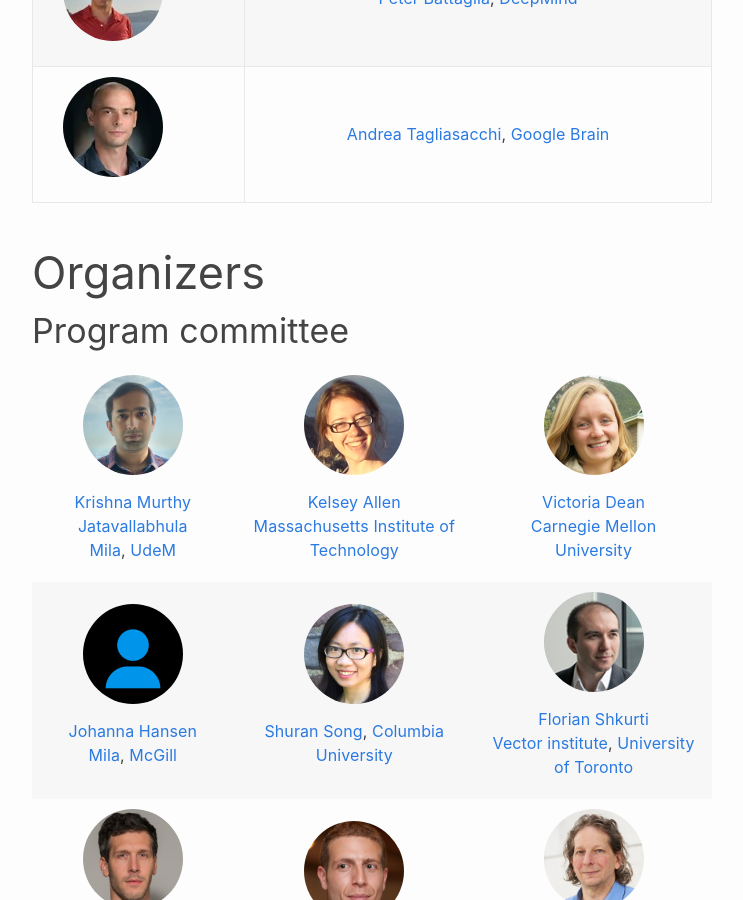
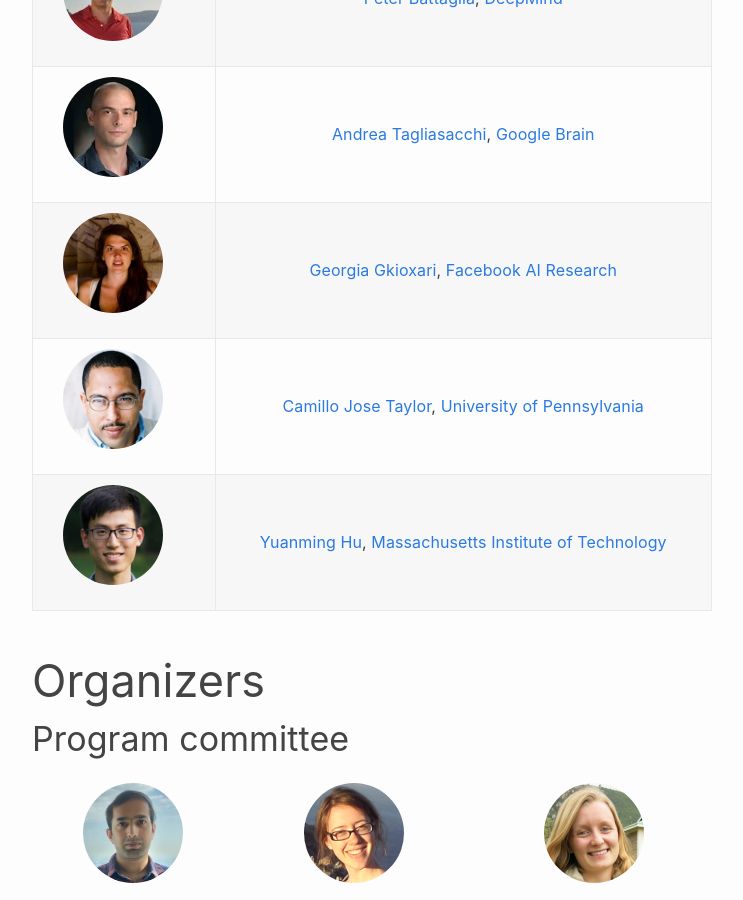
Before and after one commit to montrealrobotics/diffcvgp, a Jekyll site: the page built from index.md, in a window 1280 px wide and 900 px high, scrolled down 1693 px. Shown: the whole window, without its empty margins (268-1011 px from the left). Built offline with Jekyll 4.4.1, drawn with Linux system fonts in a browser that asks for light colours.

Commit message:
Add speakers
Signed-off-by: Krishna Murthy <krrish94@gmail.com>

```diff
--- a/index.md
+++ b/index.md
@@ -28,7 +28,6 @@ The primary focus areas of this workshop are the following:
 ## Confirmed speakers
 
 <table>
-
     <!-- Sanja Fidler -->
     <tr>
         <td>
@@ -44,7 +43,6 @@ The primary focus areas of this workshop are the following:
             </div>
         </td>
     </tr>
-
     <!-- Peter Battaglia -->
     <tr>
         <td>
@@ -60,7 +58,6 @@ The primary focus areas of this workshop are the following:
             </div>
         </td>
     </tr>
-
     <!-- Andrea Tagliasacchi -->
     <tr>
         <td>
@@ -76,8 +73,51 @@ The primary focus areas of this workshop are the following:
             </div>
         </td>
     </tr>
-
-
+    <!-- Georgia Gkioxari -->
+    <tr>
+        <td>
+            <div class="col-xs-2">
+                <p align="center">
+                    <img class="people-pic" src="assets/img/georgia.jpg">
+                </p>
+            </div>
+        </td>
+        <td>
+            <div class="people-name text-center">
+                <a href="https://gkioxari.github.io/" target="_blank">Georgia Gkioxari</a>, <a href="https://research.facebook.com/ai/" target="_blank">Facebook AI Research</a>
+            </div>
+        </td>
+    </tr>
+    <!-- Camillo Jose Taylor -->
+    <tr>
+        <td>
+            <div class="col-xs-2">
+                <p align="center">
+                    <img class="people-pic" src="assets/img/camillo.jpg">
+                </p>
+            </div>
+        </td>
+        <td>
+            <div class="people-name text-center">
+                <a href="https://www.cis.upenn.edu/~cjtaylor/" target="_blank">Camillo Jose Taylor</a>, <a href="https://www.upenn.edu/" target="_blank">University of Pennsylvania</a>
+            </div>
+        </td>
+    </tr>
+    <!-- Yuanming Hu -->
+    <tr>
+        <td>
+            <div class="col-xs-2">
+                <p align="center">
+                    <img class="people-pic" src="assets/img/yuanming.jpg">
+                </p>
+            </div>
+        </td>
+        <td>
+            <div class="people-name text-center">
+                <a href="http://taichi.graphics/me/" target="_blank">Yuanming Hu</a>, <a href="https://www.mit.edu/" target="_blank">Massachusetts Institute of Technology</a>
+            </div>
+        </td>
+    </tr>
 </table>
 
 
```
Also changed, not shown: assets/img/camillo.jpg (added), assets/img/georgia.jpg (added), assets/img/yuanming.jpg (added).
